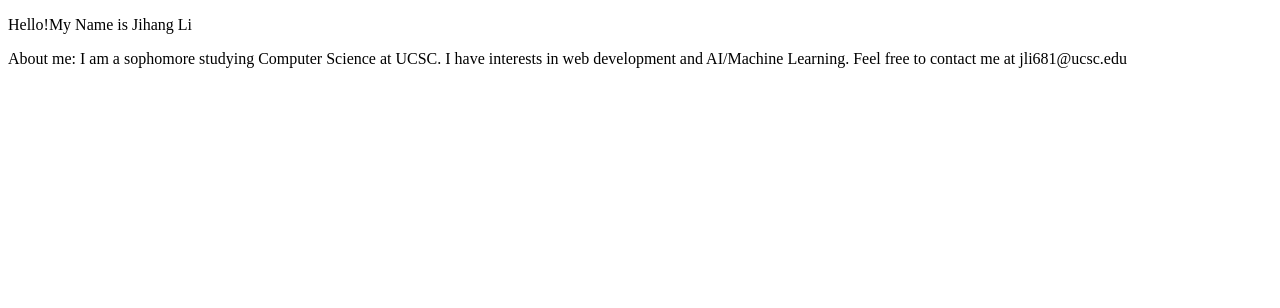
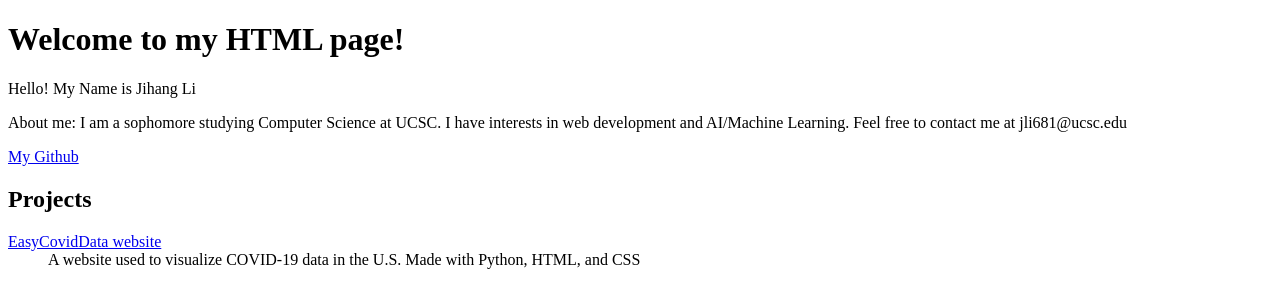
Before and after one commit to JihangLi1121/website, a plain HTML site: page index.html in a window 1280 px wide. Drawn offline with Linux system fonts and the light colour scheme.

Commit message:
created website skeleton

```diff
--- a/index.html
+++ b/index.html
@@ -1,12 +1,20 @@
 <!doctype html>
 <html>
     <head>
-        <title>My Personal Website</title>
+        <title>Our Funky HTML Page</title>
+        <meta name="description" content="Our first page">
     </head>
     <body>
-        <p>Hello!My Name is Jihang Li</p>
+        <h1>Welcome to my HTML page!</h1>
+        <p>Hello! My Name is Jihang Li</p>
         <p>About me: I am a sophomore studying Computer Science at UCSC. I have interests in web development and AI/Machine Learning.
            Feel free to contact me at jli681@ucsc.edu
         </p>
+        <a href="https://github.com/JihangLi1121">My Github</a>
+        <h2>Projects</h2>
+        <dl>
+            <dt><a href="https://github.com/JihangLi1121/COVID_19_Django">EasyCovidData website</a></dt>
+            <dd>A website used to visualize COVID-19 data in the U.S. Made with Python, HTML, and CSS</dd>
+        </dl>
     </body>
 </html>
```
